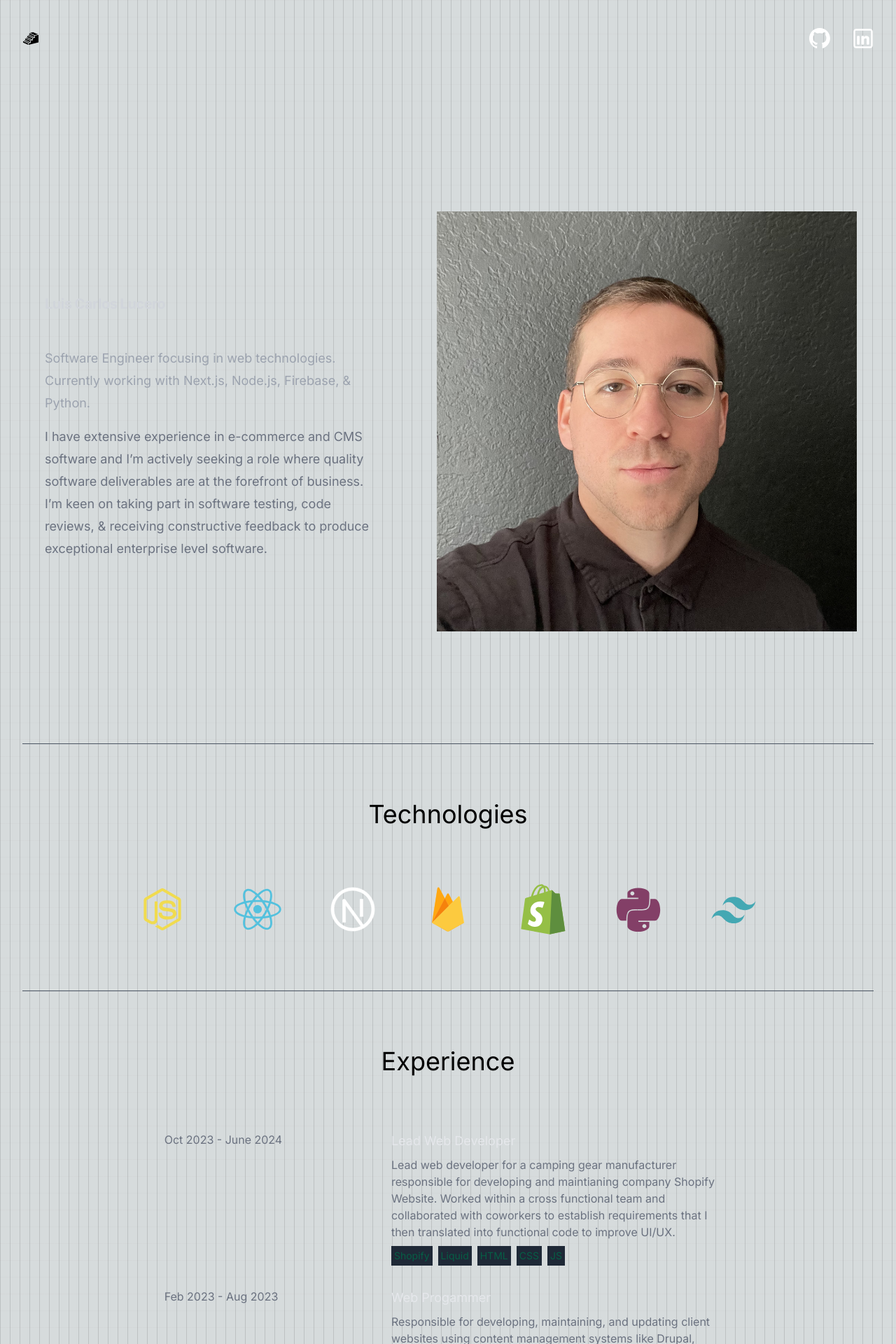
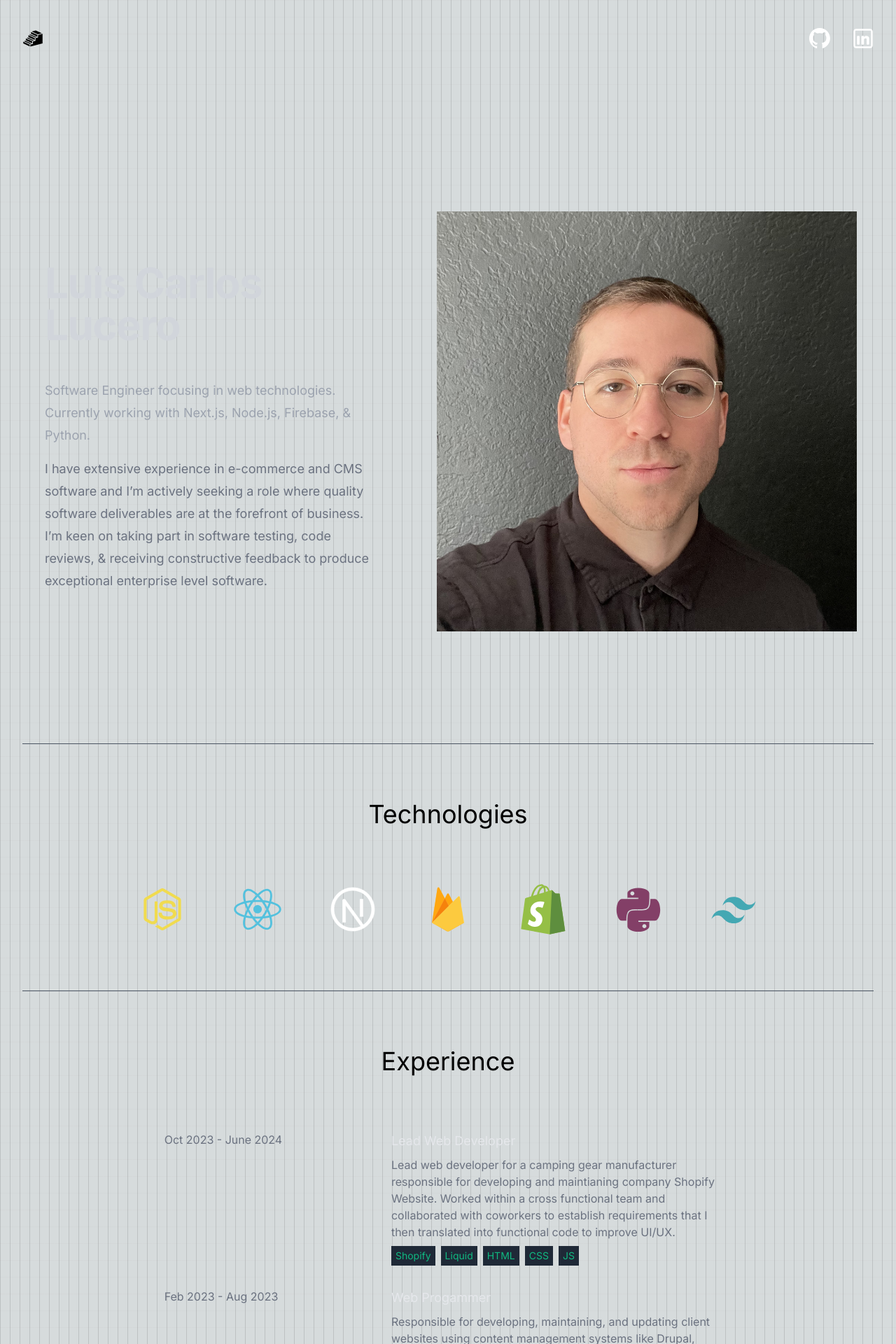
Before and after one commit to clucero36/portfolio, a Next.js app: page / in a window 1280 px wide. Shown: the top 1920 px of the page at 70% size. Built offline with nearby package versions, Linux system fonts and the light colour scheme.

Commit message:
Heading text, Nav Icon, & Technologies Text Color

```diff
--- a/app/ui/hero.js
+++ b/app/ui/hero.js
@@ -6,7 +6,7 @@ export default function Example() {
       <div className="px-6 lg:px-0 lg:pt-4 content-center">
         <div className="mx-auto max-w-2xl">
           <div className="max-w-lg pr-8">
-            <p className="text-xl font-bold tracking-tight text-gray-300 text-6xl lg:pb-8 pb-4">
+            <p className="font-bold tracking-tight text-gray-300 text-3xl sm:text-6xl lg:pb-8 pb-4">
               Luis Carlos Lucero
             </p>
             <p className="mt-4 text-lg leading-8 text-gray-400">
@@ -18,7 +18,7 @@ export default function Example() {
         </div>
       </div>
       <div className="mt-20 sm:mt-24 md:mx-auto md:max-w-2xl lg:mx-0 lg:mt-0 lg:w-screen align-center">
-        <Image src='/Me.jpg' width={600} height={600} alt='luis carlos lucero headshot image'/>
+        <Image src='/Me.jpg' priority width={600} height={600} alt='luis carlos lucero headshot image'/>
       </div>
     </div>
   )
--- a/app/ui/navbar.js
+++ b/app/ui/navbar.js
@@ -8,13 +8,13 @@ export default function NavBar() {
 
   return (
     <div className='flex items-center justify-between mx-auto py-10 mb-8'>
-      <Gi3dStairs className='h-6 w-6'/>
+      <Gi3dStairs className='h-[30px] w-[30px]'/>
       <div className='flex gap-8'>
         <Link href='https://github.com/clucero36' target='_blank' >
           <Image src='/github-mark-white.svg' width={30} height={30} alt='github icon' />
         </Link>
         <Link href='https://www.linkedin.com/in/luisclucero/' target='_blank' >
-          <Image src='/linkedin-svgrepo-com.svg' width={30} height={30} alt='linkedin icon' className=" hover:stroke-cyan-700"/>
+          <Image src='/linkedin-svgrepo-com.svg' width={30} height={30} alt='linkedin icon' />
         </Link>
       </div>
     </div>
--- a/app/ui/technologycards.js
+++ b/app/ui/technologycards.js
@@ -8,7 +8,7 @@ export default function TechnologyCards({technologies}) {
       {
         technologies.map((tech, index) => {
           return (
-            <div className="bg-gray-800 p-1 text-sm text-emerald-800" key={index}>{tech}</div>
+            <div className="bg-gray-800 py-1 px-1.5 text-sm text-emerald-500" key={index}>{tech}</div>
           )
         })
       }
```
Also changed, not shown: 1 other file (tests, documents, lock files or other folders).
